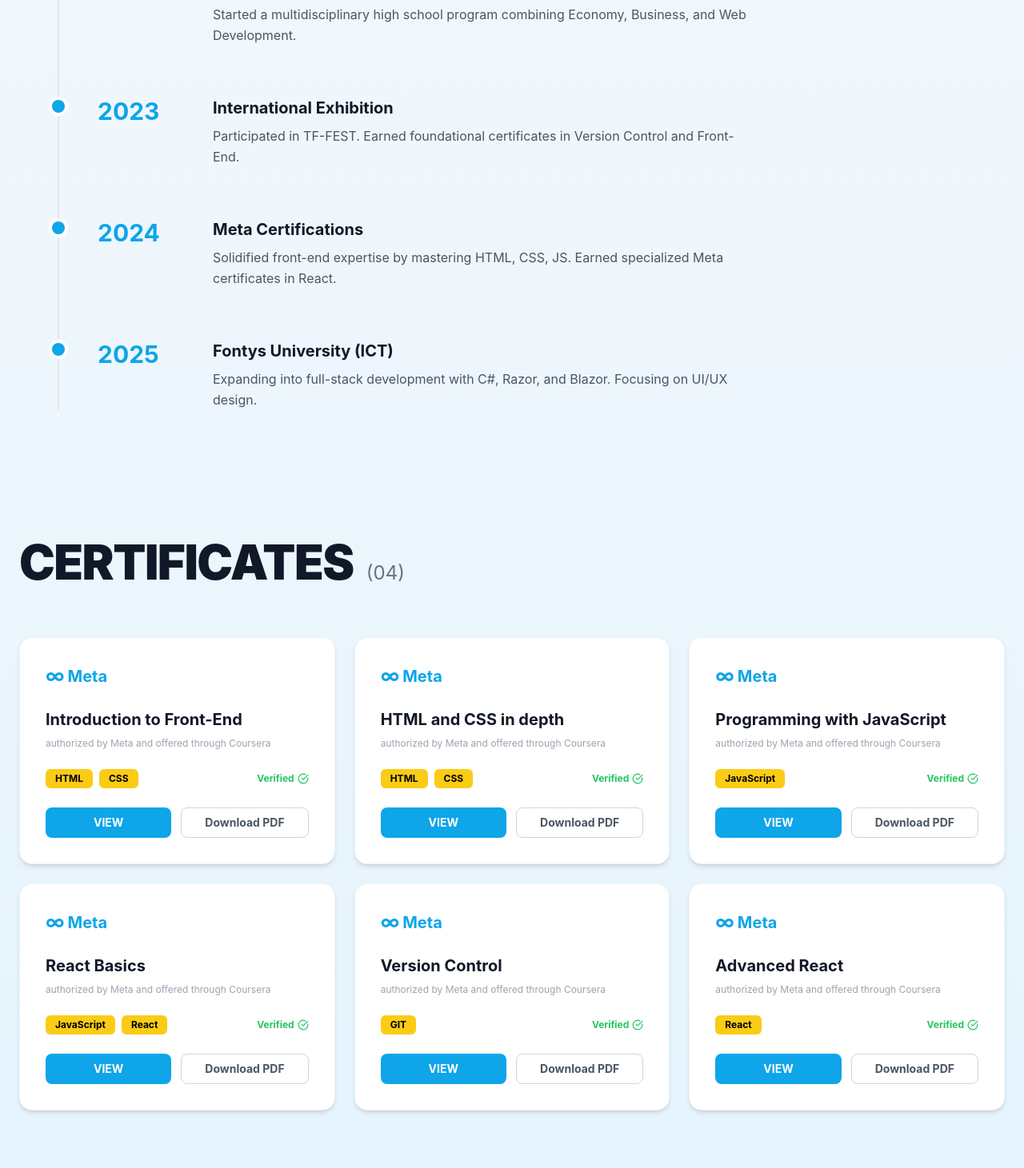
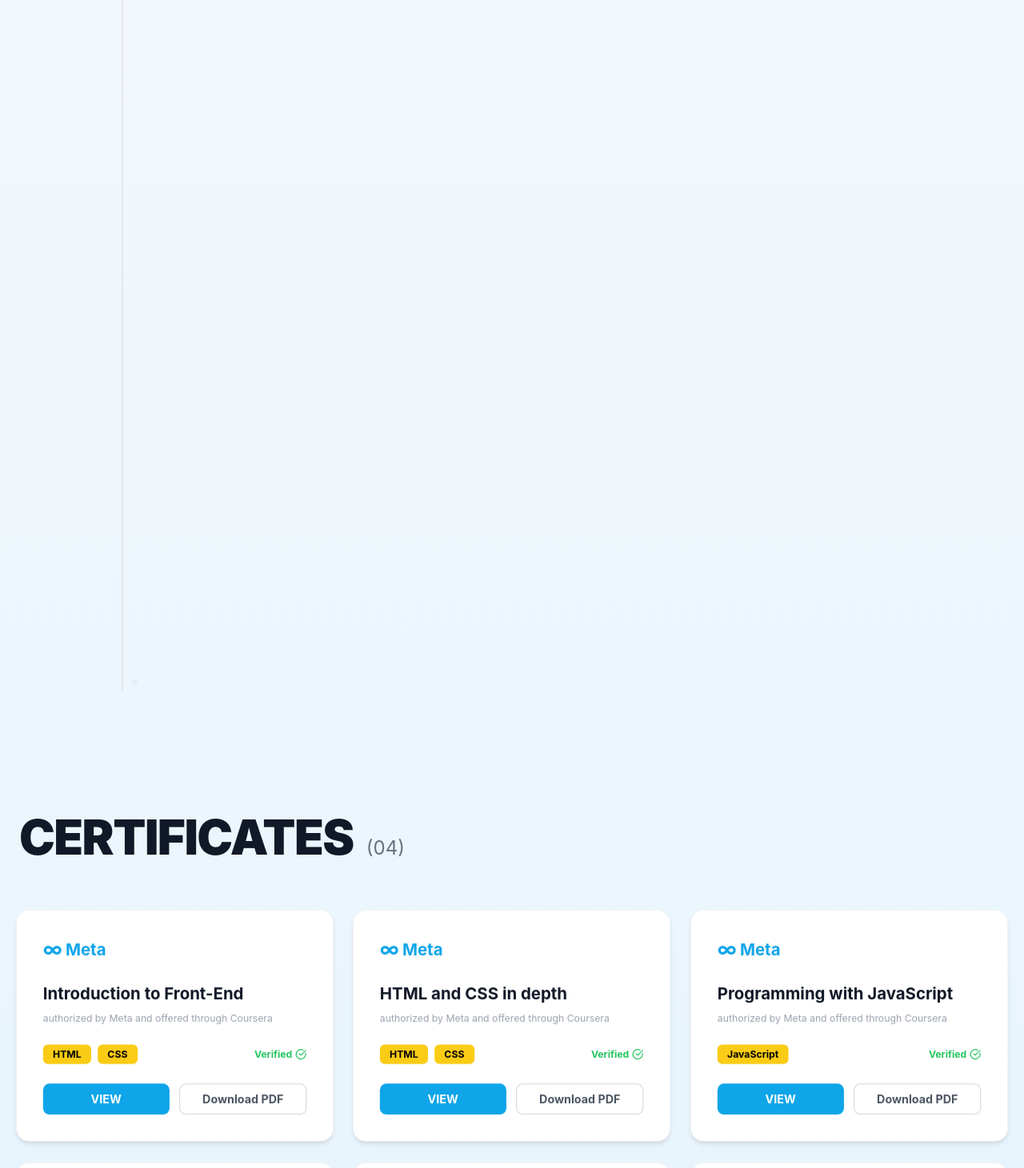
Before and after one commit to Vladi397/vladi-portfolio, a React (Vite) app: page / in a window 1280 px wide. Shown: the part 4349-5810 px from the top of the page at 80% size. Built offline with nearby package versions, Linux system fonts and the light colour scheme.

Commit message:
Add TiltedCard component and enhance Journey section with animated timeline

```diff
--- a/src/App.jsx
+++ b/src/App.jsx
@@ -1,4 +1,4 @@
-import React from 'react';
+import React, { useRef, useState, useEffect } from 'react';
 import {
   ExternalLink,
   Copy,
@@ -9,7 +9,8 @@
   Code2,
   Database,
   Layout,
-  Terminal
+  Terminal,
+  ChevronDown
 } from 'lucide-react';
 
 // --- IMAGES ---
@@ -18,7 +19,69 @@
 
 // --- Helper Components ---
 
-// 1. Section Title: Matches the "ABOUT ME ( 01 )" style exactly
+// 1. TiltedCard Component (Smaller Blue Spotlight)
+const TiltedCard = ({ children }) => {
+  const ref = useRef(null);
+  const [rotate, setRotate] = useState({ x: 0, y: 0 });
+  const [glarePos, setGlarePos] = useState({ x: 50, y: 50 });
+  const [opacity, setOpacity] = useState(0);
+
+  const handleMouseMove = (e) => {
+    if (!ref.current) return;
+
+    const { top, left, width, height } = ref.current.getBoundingClientRect();
+    const x = e.clientX - left;
+    const y = e.clientY - top;
+
+    const centerX = width / 2;
+    const centerY = height / 2;
+    const rotateX = ((y - centerY) / centerY) * -10;
+    const rotateY = ((x - centerX) / centerX) * 10;
+
+    const xPct = (x / width) * 100;
+    const yPct = (y / height) * 100;
+
+    setRotate({ x: rotateX, y: rotateY });
+    setGlarePos({ x: xPct, y: yPct });
+    setOpacity(1);
+  };
+
+  const handleMouseLeave = () => {
+    setRotate({ x: 0, y: 0 });
+    setOpacity(0);
+  };
+
+  return (
+    <div
+      ref={ref}
+      onMouseMove={handleMouseMove}
+      onMouseLeave={handleMouseLeave}
+      style={{
+        transform: `perspective(1000px) rotateX(${rotate.x}deg) rotateY(${rotate.y}deg) scale3d(1.02, 1.02, 1.02)`,
+        transition: "transform 0.1s ease-out",
+      }}
+      className="relative h-full transition-all duration-200 ease-out group"
+    >
+      {/* Dynamic Glare Effect */}
+      <div
+        className="absolute inset-0 w-full h-full pointer-events-none z-10 rounded-2xl overflow-hidden"
+        style={{
+          opacity: opacity,
+          transition: 'opacity 0.3s ease',
+          background: `radial-gradient(
+            300px circle at ${glarePos.x}% ${glarePos.y}%,
+            rgba(14, 165, 233, 0.3),
+            transparent 100%
+          )`
+        }}
+      />
+
+      {children}
+    </div>
+  );
+};
+
+// 2. Section Title
 const SectionTitle = ({ title, num }) => (
   <div className="flex items-baseline gap-4 mb-16">
     <h2 className="text-5xl md:text-6xl font-black text-gray-900 uppercase tracking-tight">{title}</h2>
@@ -26,7 +89,7 @@
   </div>
 );
 
-// 2. Button: The specific blue pill button from the Hero
+// 3. Primary Button
 const PrimaryButton = ({ children, className = "" }) => (
   <button className={`bg-[#0EA5E9] text-white px-8 py-3 rounded-full font-bold text-lg shadow-lg hover:bg-sky-500 hover:-translate-y-1 transition-all duration-300 ${className}`}>
     {children}
@@ -46,7 +109,6 @@
           Vladi Georgiev
         </h1>
 
-        {/* Desktop Menu - Clean, Uppercase, Spaced */}
         <div className="hidden md:flex gap-8 lg:gap-12">
           {links.map((link) => (
             <a key={link} href={`#${link.toLowerCase()}`} className="text-xs lg:text-sm font-semibold text-gray-600 hover:text-[#0EA5E9] tracking-widest uppercase transition-colors">
@@ -60,7 +122,6 @@
         </button>
       </div>
 
-      {/* Mobile Menu */}
       {isOpen && (
         <div className="absolute top-full left-0 w-full bg-white border-b border-gray-100 p-6 flex flex-col gap-4 shadow-xl">
            {links.map((link) => (
@@ -83,7 +144,6 @@
         Building Digital <br />
         <span className="relative inline-block">
           Experiences.
-          {/* The light blue underline */}
           <span className="absolute bottom-2 left-0 w-full h-3 bg-sky-200/50 -z-10"></span>
         </span>
       </h1>
@@ -103,14 +163,11 @@
       </div>
     </div>
 
-    {/* Hero Image (Vladi1) with Bottom Fade Mask */}
     <div className="flex-1 relative flex justify-center">
       <div className="relative w-full max-w-md">
-        {/* CSS Mask to fade the bottom of the image into white */}
         <div className="relative z-10" style={{ maskImage: 'linear-gradient(to bottom, black 70%, transparent 100%)', WebkitMaskImage: 'linear-gradient(to bottom, black 70%, transparent 100%)' }}>
             <img src={Vladi1} alt="Vladi Georgiev" className="w-full h-auto object-cover" />
         </div>
-        {/* Subtle blue glow behind the person */}
         <div className="absolute top-20 left-10 w-[80%] h-[80%] bg-sky-200 rounded-full blur-[80px] -z-10 opacity-60"></div>
       </div>
     </div>
@@ -135,7 +192,6 @@
         </button>
       </div>
 
-      {/* About Image (Vladi2) */}
       <div className="flex-1 relative">
          <div className="w-full max-w-sm ml-auto relative">
              <img src={Vladi2} alt="About Vladi" className="rounded-[40px] shadow-2xl w-full object-cover bg-gray-100" />
@@ -170,7 +226,6 @@
 
       <div className="grid grid-cols-1 md:grid-cols-3 gap-8">
         {skillCategories.map((cat, idx) => (
-          // Added shadow-md for better pop against new background
           <div key={idx} className="bg-white rounded-3xl p-8 shadow-md border border-gray-100 hover:shadow-xl hover:border-sky-100 transition-all duration-300 group">
             <div className="bg-sky-50 w-16 h-16 rounded-2xl flex items-center justify-center mb-6 group-hover:scale-110 transition-transform">
               {cat.icon}
@@ -227,7 +282,6 @@
             className="sticky top-32"
             style={{ marginTop: index === 0 ? 0 : '0px', marginBottom: `${(projects.length - index) * 20}px` }}
           >
-            {/* The Glass Stack Card - Increased shadow for contrast */}
             <div className="bg-white/90 backdrop-blur-xl border border-white/50 shadow-xl rounded-3xl p-8 md:p-12 flex flex-col md:flex-row gap-12 transition-transform hover:scale-[1.02] duration-500">
 
               <div className="w-full md:w-1/2">
@@ -273,10 +327,10 @@
     <section id="certificates" className="py-20 px-6 max-w-7xl mx-auto">
       <SectionTitle title="Certificates" num="04" />
 
-      <div className="grid grid-cols-1 md:grid-cols-2 lg:grid-cols-3 gap-6">
+      <div className="grid grid-cols-1 md:grid-cols-2 lg:grid-cols-3 gap-8">
         {certs.map((cert, idx) => (
-          // Added shadow-md for better pop against new background
-          <div key={idx} className="bg-white rounded-2xl p-8 shadow-md hover:shadow-xl transition-all border border-gray-100 flex flex-col h-full">
+          <TiltedCard key={idx}>
+            <div className="bg-white rounded-2xl p-8 shadow-md border border-gray-100 flex flex-col h-full relative z-0">
                 <div className="flex items-center gap-2 mb-6">
                     <div className="font-bold text-[#0EA5E9] text-xl flex items-center gap-1">
                       <span className="text-2xl">∞</span> Meta
@@ -295,46 +349,164 @@
                   </div>
 
                   <div className="flex gap-3">
-                  <button className="flex-1 bg-[#0EA5E9] text-white py-2 rounded-lg text-sm font-bold">VIEW</button>
-                  <button className="flex-1 border border-gray-300 text-gray-600 py-2 rounded-lg text-sm font-bold">Download PDF</button>
+                    <button className="flex-1 bg-[#0EA5E9] text-white py-2 rounded-lg text-sm font-bold hover:bg-sky-500 transition-colors">VIEW</button>
+                    <button className="flex-1 border border-gray-300 text-gray-600 py-2 rounded-lg text-sm font-bold hover:bg-gray-50 transition-colors">Download PDF</button>
                   </div>
                 </div>
             </div>
+          </TiltedCard>
         ))}
       </div>
     </section>
   );
 };
 
+// --- ANIMATED JOURNEY SECTION ---
+// --- NEW HELPER: Handles the "Appear/Disappear" logic based on line height ---
+const TimelineItem = ({ item, index, parentLineHeight, parentRef }) => {
+  const itemRef = useRef(null);
+  const [isVisible, setIsVisible] = useState(false);
+  const [offsetTop, setOffsetTop] = useState(0);
+
+  // 1. Calculate exactly where this item sits on the page
+  React.useLayoutEffect(() => {
+    if (itemRef.current && parentRef.current) {
+      // Get the distance from the top of the Journey section to this specific item
+      const itemTop = itemRef.current.offsetTop;
+      // Trigger visibility when the line is 50px past the start of the item
+      setOffsetTop(itemTop + 50);
+    }
+  }, [parentRef]);
+
+  // 2. Check every time the Blue Line grows or shrinks
+  useEffect(() => {
+    // If Blue Line is taller than this item -> SHOW
+    // If Blue Line shrinks (scroll up) and becomes shorter -> HIDE
+    if (parentLineHeight > offsetTop) {
+      setIsVisible(true);
+    } else {
+      setIsVisible(false);
+    }
+  }, [parentLineHeight, offsetTop]);
+
+  return (
+    <div ref={itemRef} className="flex group relative z-10 mb-24">
+
+      {/* Year Column (Left) - Slides in/out */}
+      <div
+        className={`w-24 md:w-32 flex-shrink-0 text-right pr-8 pt-2 transition-all duration-500 ease-out
+        ${isVisible ? 'opacity-100 translate-x-0' : 'opacity-0 -translate-x-10'}`}
+      >
+        <span className="text-3xl font-bold text-[#0EA5E9]">{item.year}</span>
+      </div>
+
+      {/* Dot Column (Center) */}
+      <div className="relative flex flex-col items-center w-0 md:w-auto">
+         {/* The Blue Dot
+             - z-20: Puts it ON TOP of the line
+             - border-white: Creates the gap effect
+             - scale-0/100: Pops in and out
+         */}
+         <div
+            className={`hidden md:flex absolute top-3 -left-[9px] w-5 h-5 rounded-full border-4 border-white bg-[#0EA5E9] shadow-md z-20 transition-transform duration-300 ease-back-out
+            ${isVisible ? 'scale-100' : 'scale-0'}`}
+         ></div>
+      </div>
+
+      {/* Text Column (Right) - Slides in/out */}
+      <div
+        className={`pl-8 md:pl-12 pt-1 border-l-2 border-gray-100 md:border-none transition-all duration-500 ease-out delay-75
+        ${isVisible ? 'opacity-100 translate-y-0' : 'opacity-0 translate-y-10'}`}
+      >
+        <h3 className="text-xl font-bold text-gray-900 mb-3">{item.title}</h3>
+        <p className="text-gray-600 leading-relaxed">{item.desc}</p>
+      </div>
+
+    </div>
+  );
+};
+
+// --- UPDATED JOURNEY SECTION ---
 const Journey = () => {
+  const sectionRef = useRef(null);
+  const [lineHeight, setLineHeight] = useState(0);
+
   const timeline = [
-    { year: "2019", title: "Specialty: Electronic Trade", desc: "Started a multidisciplinary high school program combining Economy, Business, and Web Development." },
-    { year: "2023", title: "International Exhibition", desc: "Participated in TF-FEST. Earned foundational certificates in Version Control and Front-End." },
-    { year: "2024", title: "Meta Certifications", desc: "Solidified front-end expertise by mastering HTML, CSS, JS. Earned specialized Meta certificates in React." },
-    { year: "2025", title: "Fontys University (ICT)", desc: "Expanding into full-stack development with C#, Razor, and Blazor. Focusing on UI/UX design." },
+    { year: "2019", title: "Specialty: Electronic Trade", desc: "Started a multidisciplinary high school program combining Economy, Business, and Web Development. Graduated with a diploma as an Organizer of Internet Applications." },
+    { year: "2023", title: "International Exhibition & Fundamentals", desc: "Participated in the TF-FEST International Exhibition. Earned foundational professional certificates in Version Control and Introduction to Front-End." },
+    { year: "2024", title: "Graduation & Meta Certifications", desc: "Solidified front-end expertise by mastering HTML, CSS, and JavaScript. Earned specialized Meta certificates in React Basics and Advanced React." },
+    { year: "2025", title: "Fontys University (ICT)", desc: "Expanding into full-stack development with C#, Razor, and Blazor. Focusing on UI/UX design, Wireframing, and collaborative open learning in agile teams." },
   ];
 
+  // Logic: Calculate Blue Line Height based on Scroll
+  useEffect(() => {
+    const handleScroll = () => {
+      if (sectionRef.current) {
+        const rect = sectionRef.current.getBoundingClientRect();
+        const windowHeight = window.innerHeight;
+
+        // Start drawing line when the section is in the middle of the screen
+        const startOffset = windowHeight / 2;
+        const relativeY = windowHeight - rect.top - startOffset;
+
+        // Clamp: Ensure height is never negative
+        const newHeight = Math.max(0, relativeY);
+
+        setLineHeight(newHeight);
+      }
+    };
+
+    window.addEventListener('scroll', handleScroll);
+    handleScroll(); // Initial check
+    return () => window.removeEventListener('scroll', handleScroll);
+  }, []);
+
   return (
-    <section id="journey" className="py-20 px-6 max-w-7xl mx-auto">
-       <div className="flex items-baseline gap-2 mb-16 text-[#0EA5E9]">
+    <section id="journey" className="py-20 px-6 max-w-7xl mx-auto" ref={sectionRef}>
+       <div className="flex items-baseline gap-2 mb-20 text-[#0EA5E9]">
           <h2 className="text-4xl font-black uppercase tracking-tight">JOURNEY</h2>
        </div>
 
-       <div className="border-l-2 border-gray-200 ml-4 md:ml-12 space-y-16">
-         {timeline.map((item, index) => (
-           <div key={index} className="relative pl-8 md:pl-12 group">
-             {/* Blue Dot */}
-             <div className="absolute -left-[9px] top-1 w-4 h-4 rounded-full bg-[#0EA5E9] ring-4 ring-white"></div>
+       <div className="max-w-4xl relative">
 
-             <div className="flex flex-col md:flex-row gap-4 md:gap-16">
-               <span className="text-3xl font-bold text-[#0EA5E9] min-w-[80px]">{item.year}</span>
-               <div>
-                 <h3 className="text-xl font-bold text-gray-900 mb-2">{item.title}</h3>
-                 <p className="text-gray-600 max-w-2xl leading-relaxed">{item.desc}</p>
+         {/* --- THE SCROLLING LINE TRACK --- */}
+         <div className="absolute left-[96px] md:left-[128px] top-2 bottom-0 w-[2px] h-full z-0 hidden md:block">
+            {/* 1. Gray Background Line (The Track) */}
+            <div className="absolute top-0 left-0 w-full h-full bg-gray-200"></div>
+
+            {/* 2. Blue Animated Line */}
+            <div
+              className="absolute top-0 left-0 w-full bg-[#0EA5E9] transition-all duration-75 ease-linear shadow-[0_0_10px_#0EA5E9]"
+              style={{ height: `${lineHeight}px`, maxHeight: '100%' }}
+            >
+                {/* 3. THE ARROW HEAD (Sticks to the bottom of the blue line) */}
+                <div className={`absolute -bottom-4 -left-[9px] text-[#0EA5E9] transition-opacity duration-300 ${lineHeight > 10 ? 'opacity-100' : 'opacity-0'}`}>
+                   <ChevronDown size={20} strokeWidth={3} />
                 </div>
             </div>
          </div>
+
+         {/* --- TIMELINE ITEMS --- */}
+         {/* We pass the 'lineHeight' to every item so it knows when to appear/disappear */}
+         <div className="relative pb-24">
+            {timeline.map((item, index) => (
+              <TimelineItem
+                key={index}
+                item={item}
+                index={index}
+                parentLineHeight={lineHeight}
+                parentRef={sectionRef}
+              />
             ))}
+         </div>
+
+         {/* Static End Dot */}
+         <div className="flex opacity-20">
+            <div className="w-24 md:w-32 flex-shrink-0 pr-8"></div>
+            <div className="relative flex flex-col items-center pl-3">
+               <div className="w-2 h-2 bg-gray-300 rounded-full"></div>
+            </div>
+         </div>
        </div>
     </section>
   );
@@ -342,7 +514,6 @@
 
 const Contact = () => (
   <section id="contact" className="py-20 px-6 max-w-7xl mx-auto">
-    {/* Light Blue Container matching screenshot */}
     <div className="bg-[#E0F2FE] rounded-3xl p-8 md:p-16 flex flex-col md:flex-row gap-12 items-center shadow-lg">
 
       <div className="flex-1 space-y-6">
@@ -373,8 +544,6 @@
 
 export default function App() {
   return (
-    // UPDATED BACKGROUND: Changed from 'from-white via-white to-sky-50'
-    // to 'from-gray-50 via-gray-50 to-sky-100' for better contrast with white cards.
     <div className="min-h-screen bg-gradient-to-b from-gray-50 via-gray-50 to-sky-100 font-sans selection:bg-[#0EA5E9] selection:text-white">
       <Navbar />
       <Hero />
```
Lines whose indentation alone changed are shown as unchanged.
